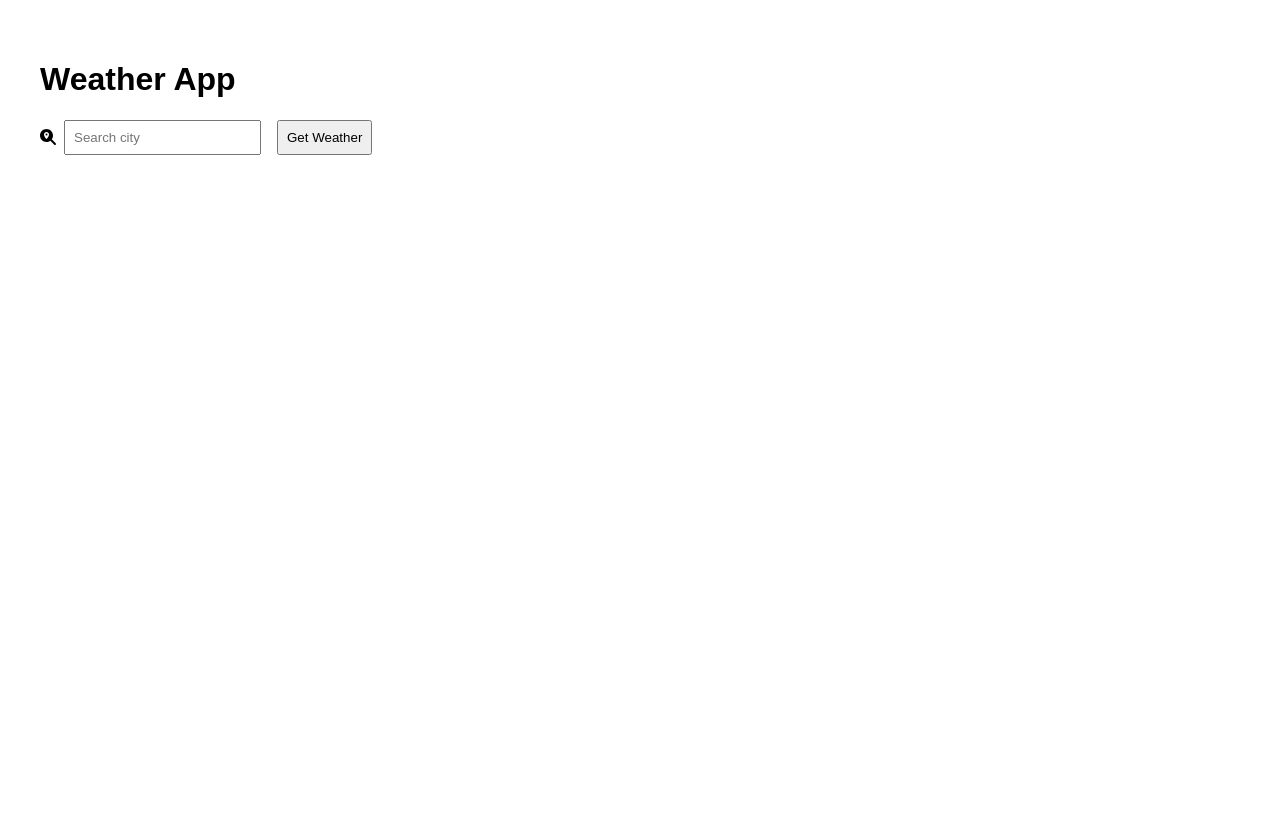
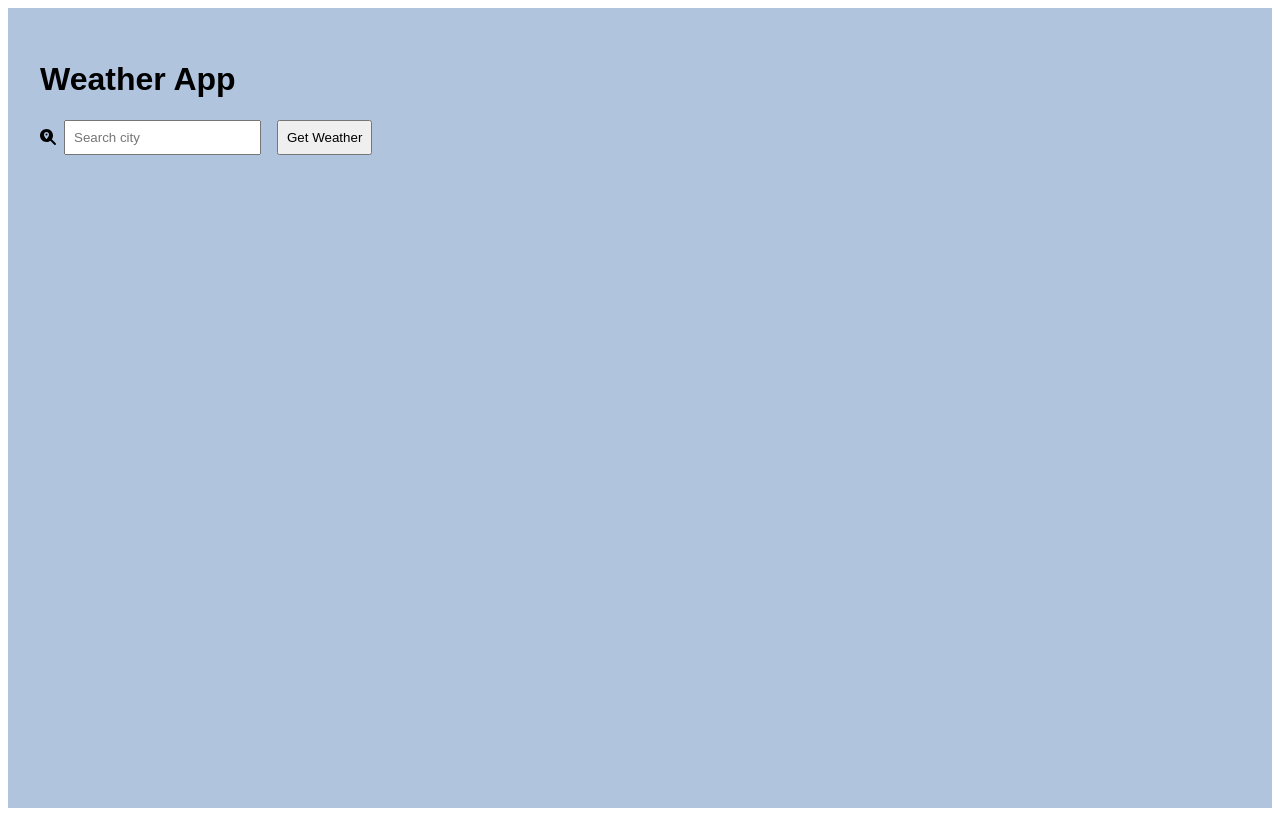
Before and after one commit to MaureenTechie/Weather_app, a Next.js app: page / in a window 1280 px wide. Built offline with nearby package versions, Linux system fonts and the light colour scheme.

Commit message:
Created weather.css file to accommodate css styling of weather components and modified index file to contain weather data

```diff
--- a/src/pages/_app.tsx
+++ b/src/pages/_app.tsx
@@ -5,6 +5,7 @@ import './styles/globals.css';
 import '@fortawesome/fontawesome-svg-core/styles.css';
 import {config} from '@fortawesome/fontawesome-svg-core';
 config.autoAddCss = false;
+import './styles/weather.css';
 
 export default function App({ Component, pageProps }: AppProps){
     return <Component {...pageProps} />;
--- a/src/pages/index.tsx
+++ b/src/pages/index.tsx
@@ -53,26 +53,36 @@ export default function Home(){
         }
     };
 
+    const getWeatherClass = () => {
+        if (!weather) return 'default';
+        if (weather.description.includes('rain')) return 'rain';
+        if (weather.description.includes('snow')) return 'snow';
+        if (weather.description.includes('cloud')) return 'clouds';
+        if (weather.description.includes('clear')) return 'clear';
+        return 'default';
+    }
+
     return (
-        <div style={{padding: '2rem', fontFamily:'Arial'}}>
+        <div className={`weather-container ${getWeatherClass()}`}>
+            <div style={{ padding: '2rem', fontFamily: 'Arial', position: 'relative', zIndex: 1 }}>
                 <h1>Weather App</h1>
-            <form onSubmit={fetchWeatherData} style={{display: 'flex',alignItems: 'center'}}>
-                <FontAwesomeIcon icon={faMagnifyingGlassLocation} style={{marginRight: '0.5rem'}}/>
+                <form onSubmit={fetchWeatherData} style={{ display: 'flex', alignItems: 'center' }}>
+                    <FontAwesomeIcon icon={faMagnifyingGlassLocation} style={{ marginRight: '0.5rem' }} />
                     <input
                         type="text"
                         placeholder="Search city"
                         value={city}
                         onChange={(e) => setCity(e.target.value)}
                         required
-                style={{padding: '0.5rem', marginRight:'1rem'}}
+                        style={{ padding: '0.5rem', marginRight: '1rem' }}
                     />
-                <button type="submit" style={{padding: '0.5rem'}}>Get Weather</button>
+                    <button type="submit" style={{ padding: '0.5rem' }}>Get Weather</button>
                 </form>
 
-            {error && <p style={{color: 'red'}}>{error}</p>}
+                {error && <p style={{ color: 'red' }}>{error}</p>}
 
                 {weather && (
-                <div style={{marginTop: '2rem'}}>
+                    <div style={{ marginTop: '2rem' }}>
                         <h2>Weather in {weather.city}</h2>
                         <p>Temperature: {weather.temperature} °C </p>
                         <p>Description: {weather.description}</p>
@@ -81,5 +91,6 @@ export default function Home(){
                     </div>
                 )}
             </div>
-    )
+        </div>
+    );
 }
--- /dev/null
+++ b/src/pages/styles/weather.css
@@ -0,0 +1,42 @@
+.weather-container {
+    height: 100vh;
+    width: 100%;
+    position: relative;
+    overflow: hidden;
+    background-color: #b0c4de;
+    transition: background 0.5s ease;
+}
+
+/* Default Clear Weather */
+.weather-container.clear {
+    background: linear-gradient(to top, #87ceeb, #ffffff);
+}
+
+/* Cloudy */
+.weather-container.clouds {
+    background: linear-gradient(to top, #d3d3d3, #a9a9a9);
+}
+
+/* Rain Animation */
+.weather-container.rain::before {
+    content: "";
+    position: absolute;
+    width: 100%;
+    height: 100%;
+    background-image: url('https://i.ibb.co/4F0h7fs/rain.gif');
+    background-size: cover;
+    opacity: 0.4;
+    pointer-events: none;
+}
+
+/* Snow Animation */
+.weather-container.snow::before {
+    content: "";
+    position: absolute;
+    width: 100%;
+    height: 100%;
+    background-image: url('https://i.ibb.co/LZfPnBN/snow.gif');
+    background-size: cover;
+    opacity: 0.5;
+    pointer-events: none;
+}
```
Lines whose indentation alone changed are shown as unchanged.
